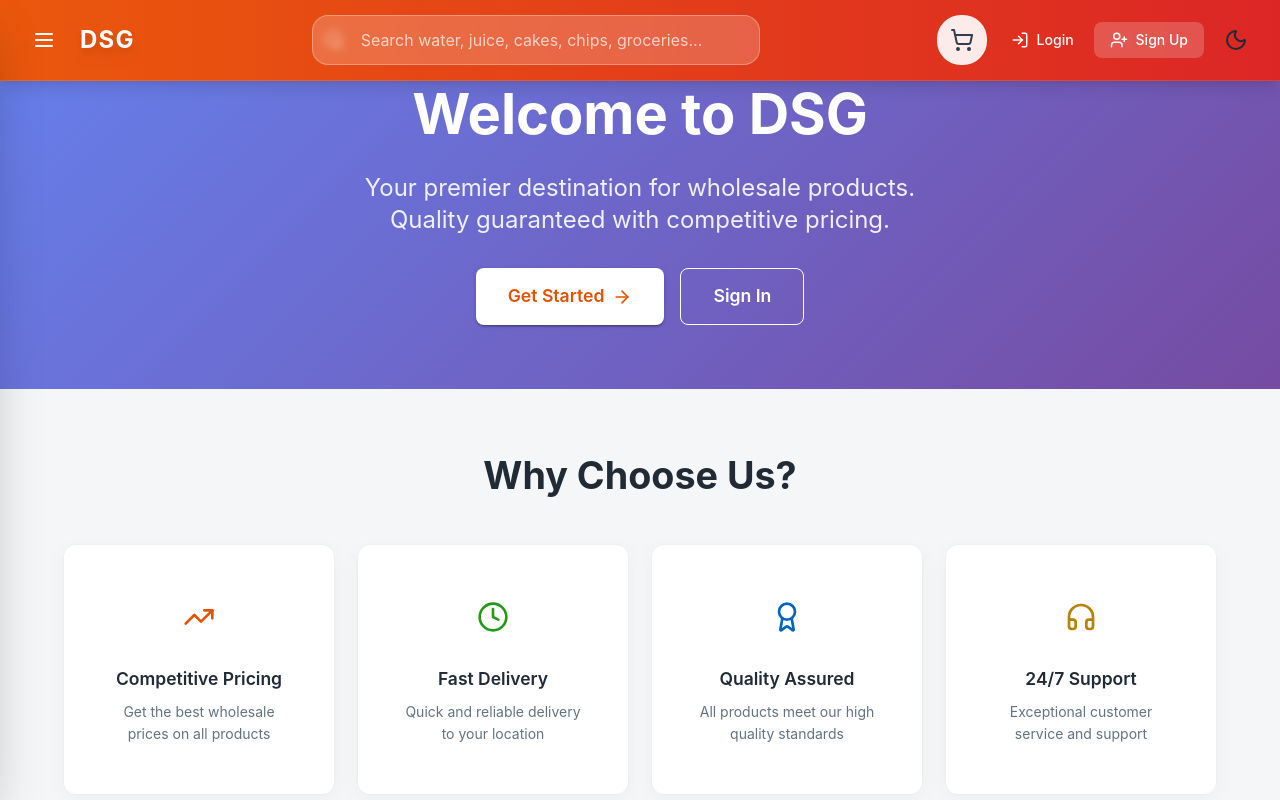
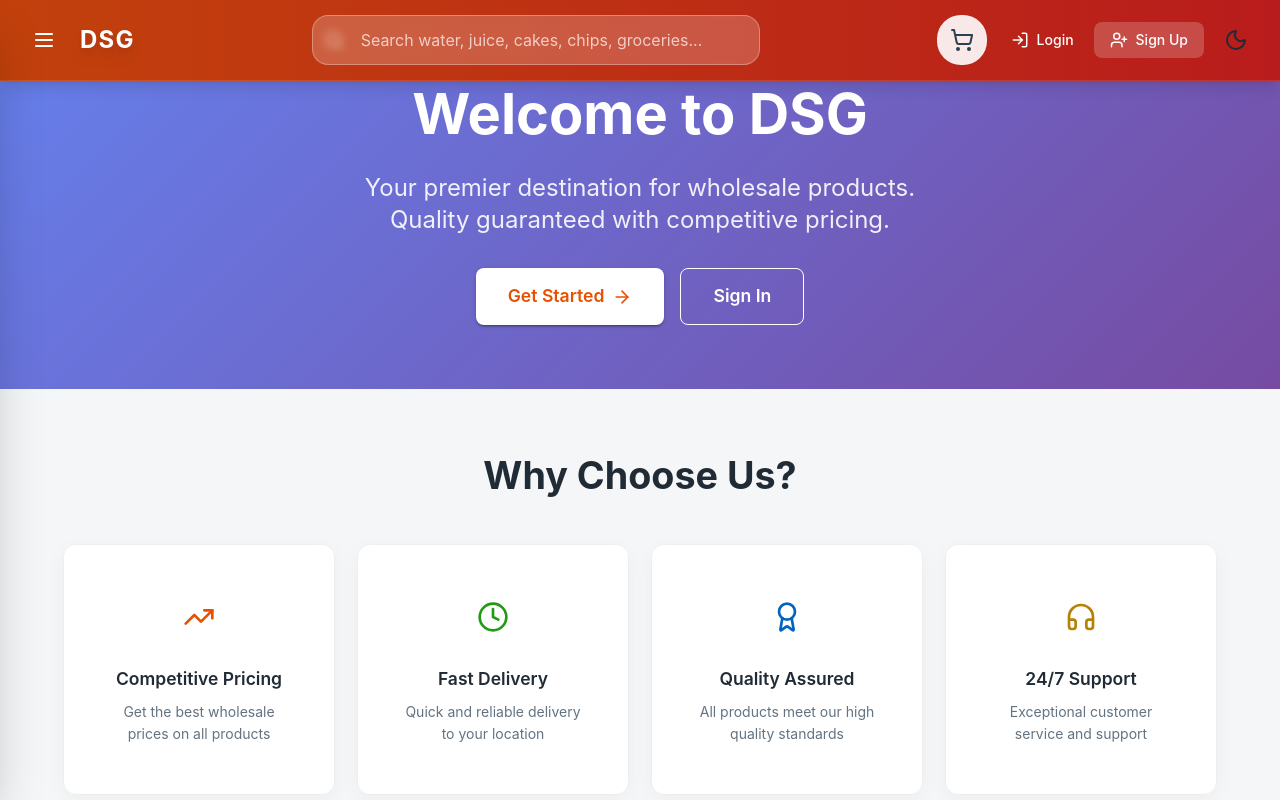
Before and after one commit to IbrahimTaibi/dsg-wholesale-system, a React (Vite) app in the folder Frontend/: page / in a window 1280 px wide. Shown: the top 800 px of the page. Built offline with nearby package versions, Linux system fonts and the light colour scheme; no server answers.

Commit message:
fix(ui): revert accidental header color change

```diff
--- a/Frontend/src/components/Layout/Header.tsx
+++ b/Frontend/src/components/Layout/Header.tsx
@@ -418,7 +418,7 @@ export const Header: React.FC = () => {
   return (
     <header
       ref={headerRef}
-      className="fixed top-0 left-0 right-0 z-30 transition-all duration-300 bg-gradient-to-r from-orange-600 to-red-600 dark:from-gray-800 dark:to-black shadow-lg border-b border-white/10">
+      className="fixed top-0 left-0 right-0 z-30 transition-all duration-300 bg-gradient-to-r from-orange-700 to-red-700 dark:from-gray-800 dark:to-gray-700 shadow-lg border-b border-white/10">
       <div className="container mx-auto px-4 sm:px-6">
         <div className="flex items-center justify-between h-16 md:h-20">
           <div className="flex items-center space-x-2 sm:space-x-4">
```
